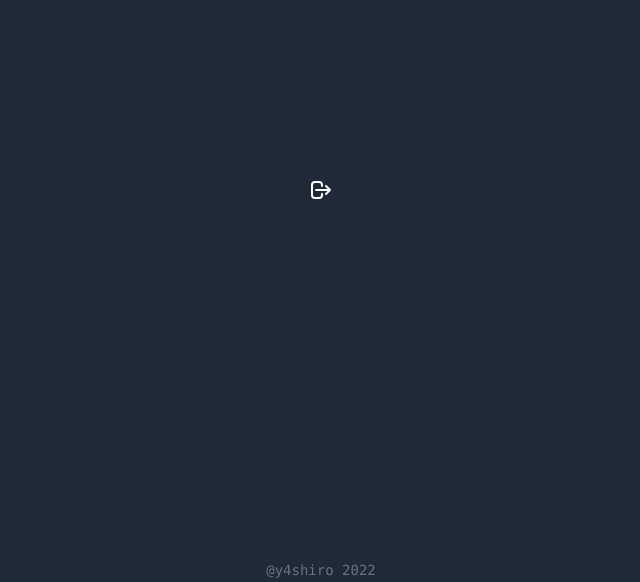
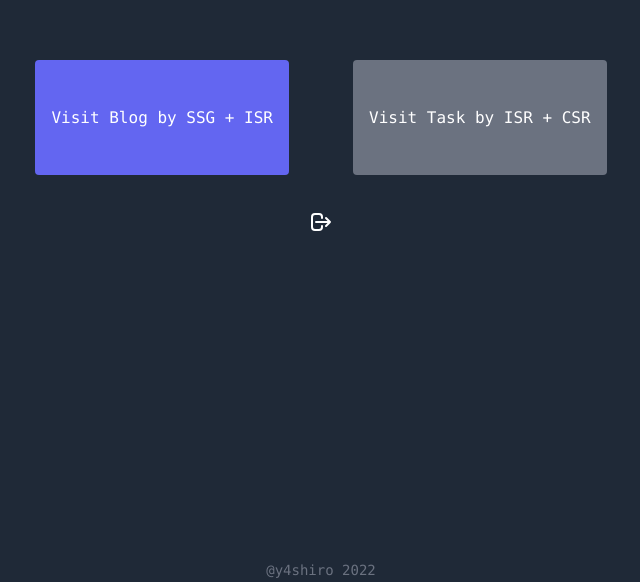
Before and after one commit to y4shiro/udemy-nextjs-tailwind-django, a Next.js app in the folder nextjs-blog-todos/: page /MainPage in a window 1280 px wide. Shown: the part 218-800 px from the top of the page, without its empty margins (319-959 px from the left). Built offline with nearby package versions, Linux system fonts and the light colour scheme.

Commit message:
BlogPage / TaskPage コンポーネントを追加し、MainPage に遷移用のリンクを設置

```diff
--- /dev/null
+++ b/nextjs-blog-todos/pages/BlogPage.tsx
@@ -0,0 +1,21 @@
+import React from 'react';
+import { NextPage } from 'next';
+import Link from 'next/link';
+import { ChevronDoubleLeftIcon } from '@heroicons/react/outline';
+
+import { Layout } from '../components/Layout';
+
+const BlogPage: NextPage = () => {
+  return (
+    <Layout title="Blog page">
+      <Link href="MainPage" passHref>
+        <div className="flex cursor-pointer mt-12">
+          <ChevronDoubleLeftIcon className="w-6 h-6 mr-3" />
+          <span>Back to main page</span>
+        </div>
+      </Link>
+    </Layout>
+  );
+};
+
+export default BlogPage;
--- a/nextjs-blog-todos/pages/MainPage.tsx
+++ b/nextjs-blog-todos/pages/MainPage.tsx
@@ -1,6 +1,7 @@
 import React from 'react';
+import { NextPage } from 'next';
 import { useRouter } from 'next/router';
-import { NextPage } from 'next';
+import Link from 'next/link';
 import Cookie from 'universal-cookie';
 
 import { LogoutIcon } from '@heroicons/react/outline';
@@ -19,6 +20,19 @@ const MainPage: NextPage = () => {
 
   return (
     <Layout title="Main page">
+      <div className="mb-10">
+        <Link href="/BlogPage" passHref>
+          <a className="bg-indigo-500 mr-8 hover:bg-indigo-600 text-white px-4 py-12 rounded">
+            Visit Blog by SSG + ISR
+          </a>
+        </Link>
+        <Link href="/TaskPage" passHref>
+          <a className="bg-gray-500 ml-8 hover:bg-gray-600 text-white px-4 py-12 rounded">
+            Visit Task by ISR + CSR
+          </a>
+        </Link>
+      </div>
+
       <LogoutIcon className="mt-10 w-6 h-6 cursor-pointer" onClick={logout} />
     </Layout>
   );
--- /dev/null
+++ b/nextjs-blog-todos/pages/TaskPage.tsx
@@ -0,0 +1,21 @@
+import React from 'react';
+import { NextPage } from 'next';
+import Link from 'next/link';
+import { ChevronDoubleLeftIcon } from '@heroicons/react/outline';
+
+import { Layout } from '../components/Layout';
+
+const TaskPage: NextPage = () => {
+  return (
+    <Layout title="Task page">
+      <Link href="MainPage" passHref>
+        <div className="flex cursor-pointer mt-12">
+          <ChevronDoubleLeftIcon className="w-6 h-6 mr-3" />
+          <span>Back to main page</span>
+        </div>
+      </Link>
+    </Layout>
+  );
+};
+
+export default TaskPage;
```
